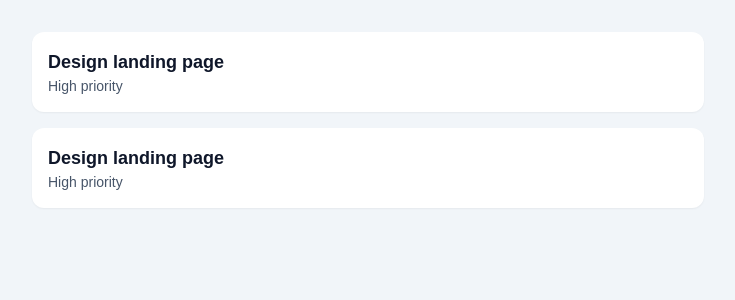
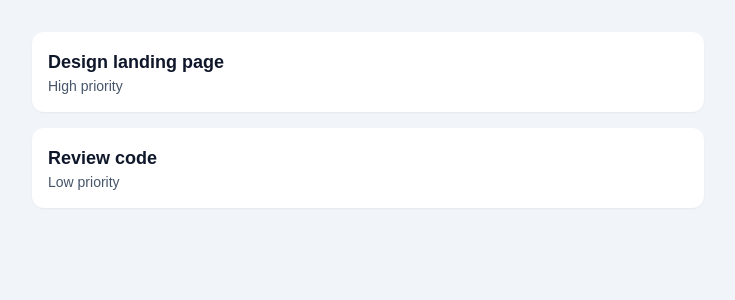
Before and after one commit to tushar03sharma/NextJs-TaskManager, a Next.js app: page / in a window 1280 px wide. Shown: the top 300 px of the page, without its empty margins (272-1007 px from the left). Built offline with nearby package versions, Linux system fonts and the light colour scheme.

Commit message:
refactor(ui): parameterize TaskCard component
Update TaskCard to accept title and priority as props instead of
using hardcoded values, enabling reusable component instances.

```diff
--- a/app/page.js
+++ b/app/page.js
@@ -1,8 +1,8 @@
-function TaskCard() {
+function TaskCard({ title  , priority}) {
   return (
     <section className="rounded-xl bg-white p-4 shadow-sm">
-      <h2 className="text-lg font-semibold text-slate-900">Design landing page</h2>
-      <p className="text-sm text-slate-600">High priority</p>
+      <h2 className="text-lg font-semibold text-slate-900">{title}</h2>
+      <p className="text-sm text-slate-600">{priority} priority</p>
     </section>
   )
 }
@@ -11,8 +11,8 @@ export default function HomePage() {
   return (
     <main className="min-h-screen bg-slate-100 p-8">
       <div className="mx-auto max-w-2xl space-y-4">
-        <TaskCard />
-        <TaskCard />
+        <TaskCard title="Design landing page" priority="High"/>
+        <TaskCard title="Review code" priority="Low" />
       </div>
     </main>
   )
```
